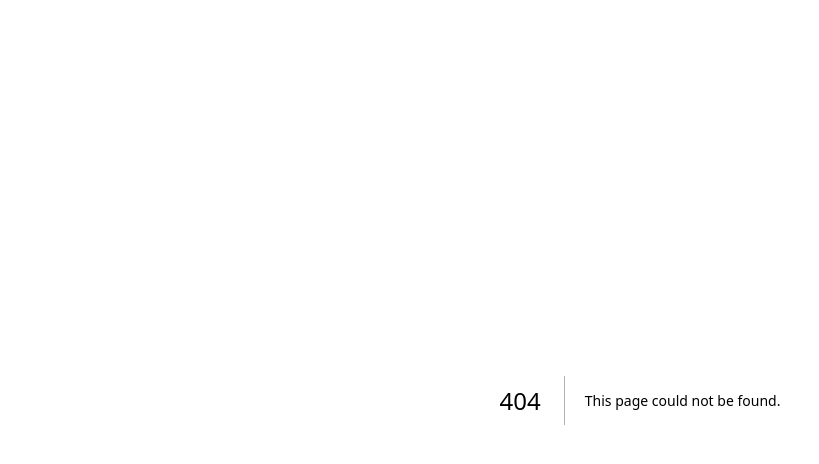
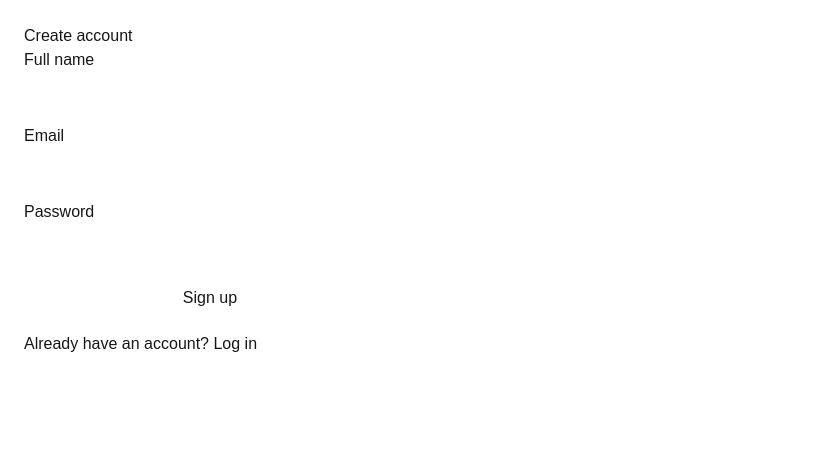
Before and after one commit to freshtechsolutionz/freshware, a Next.js app: page /signup in a window 1280 px wide. Before the commit this address had no page. Shown: the top 464 px of the page, without its empty margins (0-819 px from the left). Built offline with nearby package versions, Linux system fonts and the light colour scheme; no server answers.

Commit message:
add signup page implementation

```diff
--- /dev/null
+++ b/src/app/signup/page.tsx
@@ -0,0 +1,53 @@
+"use client";
+
+import { useState } from "react";
+import { createClient } from "@supabase/supabase-js";
+
+const supabase = createClient(
+  process.env.NEXT_PUBLIC_SUPABASE_URL!,
+  process.env.NEXT_PUBLIC_SUPABASE_ANON_KEY!
+);
+
+export default function SignupPage() {
+  const [email, setEmail] = useState("");
+  const [password, setPassword] = useState("");
+  const [fullName, setFullName] = useState("");
+  const [msg, setMsg] = useState("");
+
+  async function handleSignup() {
+    setMsg("Creating account...");
+    const { error } = await supabase.auth.signUp({
+      email,
+      password,
+      options: {
+        data: { full_name: fullName }, // this matches your trigger
+      },
+    });
+
+    if (error) setMsg(error.message);
+    else setMsg("Signup submitted! Check your email to confirm (if email confirmation is ON).");
+  }
+
+  return (
+    <main style={{ padding: 24, fontFamily: "Arial", maxWidth: 420 }}>
+      <h2>Create account</h2>
+
+      <label>Full name</label>
+      <input value={fullName} onChange={(e) => setFullName(e.target.value)} style={{ width: "100%", padding: 8, marginBottom: 12 }} />
+
+      <label>Email</label>
+      <input value={email} onChange={(e) => setEmail(e.target.value)} style={{ width: "100%", padding: 8, marginBottom: 12 }} />
+
+      <label>Password</label>
+      <input type="password" value={password} onChange={(e) => setPassword(e.target.value)} style={{ width: "100%", padding: 8, marginBottom: 12 }} />
+
+      <button onClick={handleSignup} style={{ padding: 10, width: "100%" }}>Sign up</button>
+
+      <p style={{ marginTop: 12 }}>{msg}</p>
+
+      <p style={{ marginTop: 12 }}>
+        Already have an account? <a href="/login">Log in</a>
+      </p>
+    </main>
+  );
+}
```
